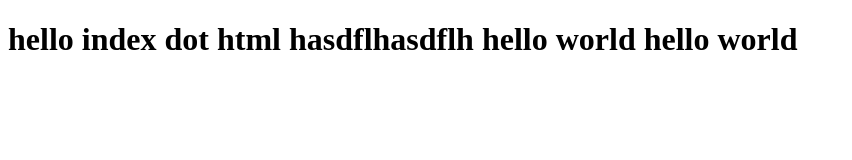
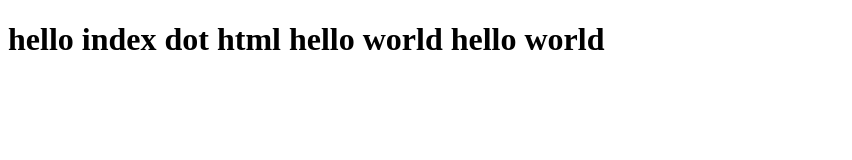
Before and after one commit to abhishekpatil18/Emtec_Repositories-, a plain HTML site: page Src/index.html in a window 1280 px wide. Shown: the whole page, without its empty margins (0-852 px from the left). Drawn offline with Linux system fonts and the light colour scheme.

Commit message:
first commit of Main Task 2 stretch task 1

```diff
--- a/Src/index.html
+++ b/Src/index.html
@@ -7,6 +7,6 @@
   </head>
 
   <body>
-      <h1>hello index dot html  hasdflhasdflh hello world hello world</h1>
+      <h1>hello index dot html hello world hello world</h1>
   </body>
 </html>
```
